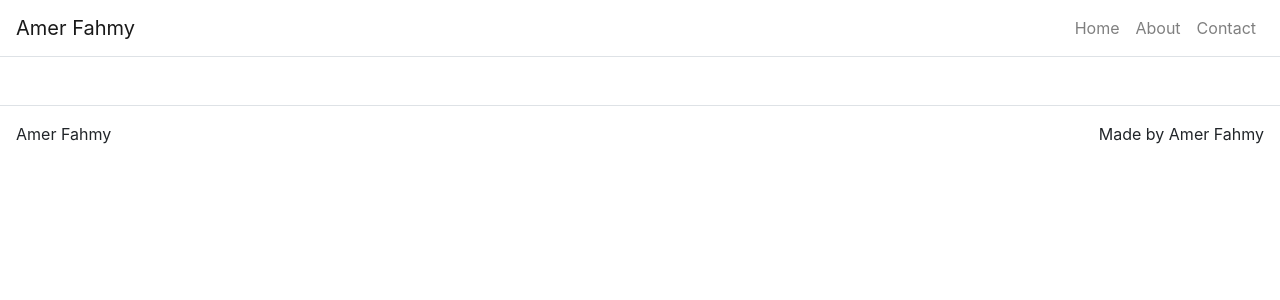
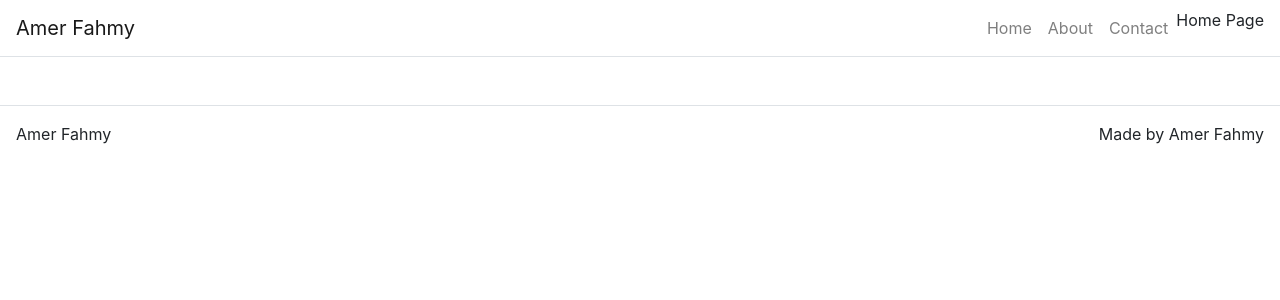
Before and after one commit to amer519/Portfolio, a React (Create React App) app: page / in a window 1280 px wide. Shown: the top 300 px of the page. Built offline with nearby package versions, Linux system fonts and the light colour scheme.

Commit message:
home page route

```diff
--- a/src/App.js
+++ b/src/App.js
@@ -7,6 +7,7 @@
 import Nav from 'react-bootstrap/Nav';
 
 import Footer from './components/Footer.js';
+import HomePage from './pages/HomePage.js';
 
 class App extends React.Component {
 
@@ -48,6 +49,8 @@
             <Link className='nav-link' to='/'>Home</Link>
             <Link className='nav-link' to='/about'>About</Link>
             <Link className='nav-link' to='/contact'>Contact</Link>
+
+            <Route path='/' render={() => <HomePage title={this.state.home.title} />} />
           </Nav>
         </Navbar.Collapse>
 
--- /dev/null
+++ b/src/pages/HomePage.js
@@ -0,0 +1,11 @@
+import React from 'react'
+
+function HomePage(props) {
+
+    return (
+        <p>Home Page</p>
+    );
+
+}
+
+export default HomePage
```
